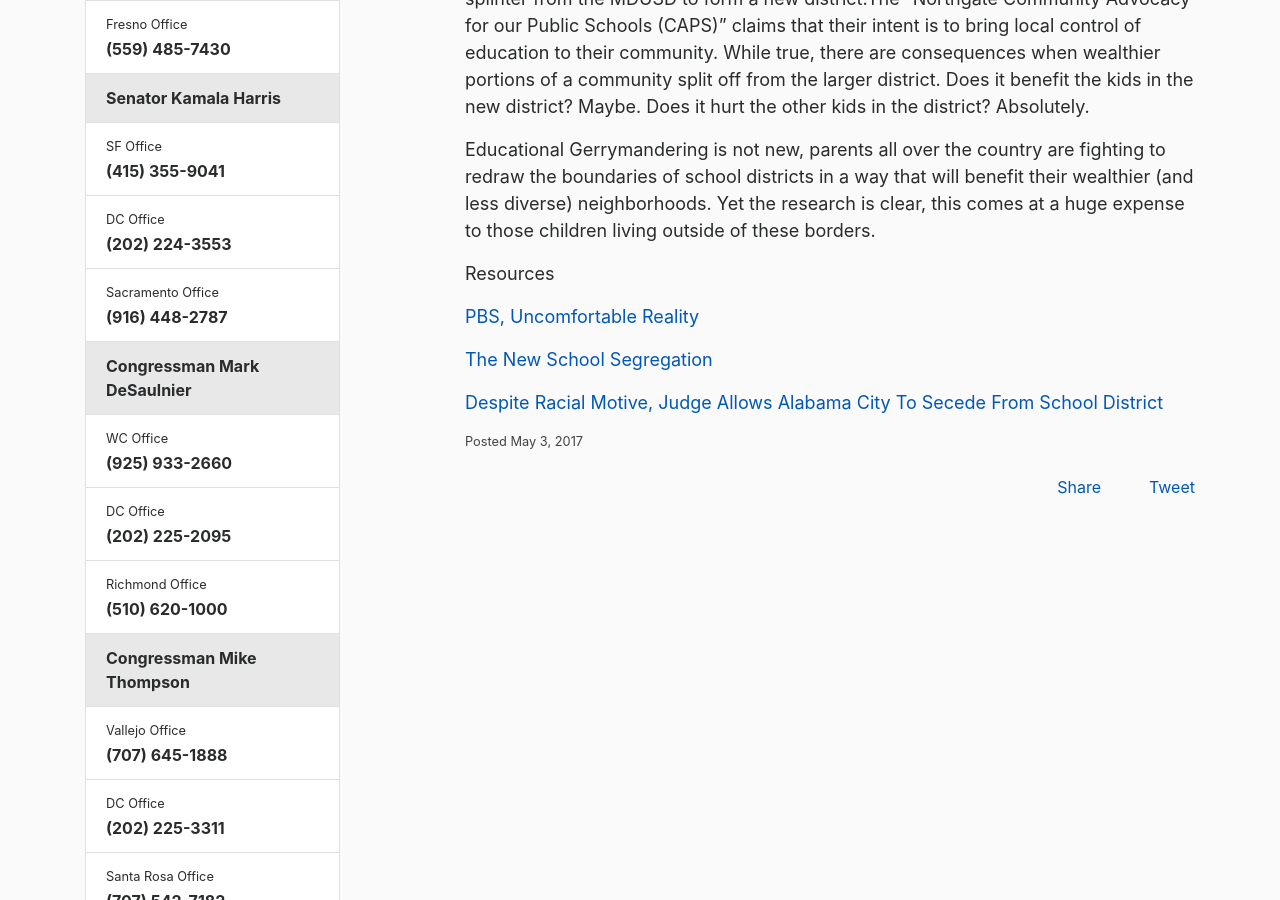
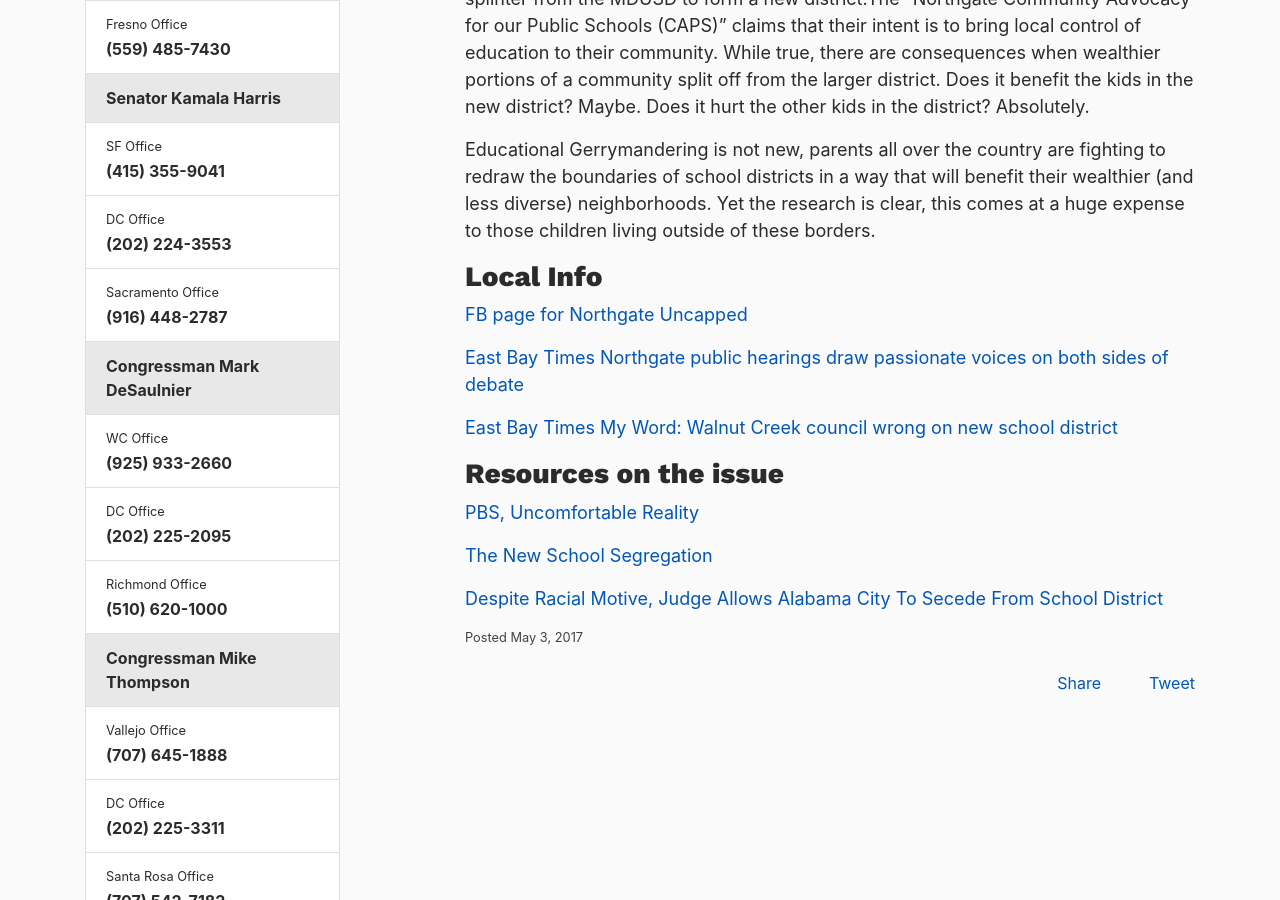
Before and after one commit to IndivisibleTemplate/BasicTemplate, a Jekyll site: the page built from _posts/2017-05-03-educational-gerrymandering.markdown, in a window 1280 px wide and 900 px high, scrolled down 829 px. Built offline with Jekyll 4.4.1, drawn with Linux system fonts in a browser that asks for light colours; nearby versions of some CDN libraries; comment, search, counter and statistics services are not loaded.

Commit message:
Updated Educational Gerrymandering

```diff
--- a/_posts/2017-05-03-educational-gerrymandering.markdown
+++ b/_posts/2017-05-03-educational-gerrymandering.markdown
@@ -12,8 +12,8 @@ main-image: "/uploads/public-education-540px.jpg"
 Help the Mt Diablo School District stay united. Here is how you can help:
 * Email the five members of the County Board of Education
 
-[Email addresses and multiple email examples
-for County Board of Ed](http://drive.google.com/open?id=1WgvKEhSGMubdw0VA3BEXDaAAoiZU-PXxw5Wi3r3opR8)
+**[Email addresses and multiple email examples
+for County Board of Ed](http://drive.google.com/open?id=1WgvKEhSGMubdw0VA3BEXDaAAoiZU-PXxw5Wi3r3opR8)**
 
 Background
 There is an attempt for five schools (Northgate High, Foothill Middle, Bancroft Elementary,
@@ -24,12 +24,23 @@ consequences when wealthier portions of a community split off from the larger di
 benefit the kids in the new district? Maybe. Does it hurt the other kids in the district? Absolutely.
 
 
+
+
 Educational Gerrymandering is not new, parents all over the country are fighting to redraw the
 boundaries of school districts in a way that will benefit their wealthier (and less diverse)
 neighborhoods. Yet the research is clear, this comes at a huge expense to those children living
 outside of these borders.
 
-Resources
+
+### Local Info
+
+[FB page for Northgate Uncapped](https://www.facebook.com/northgateuncapped/)
+
+[East Bay Times Northgate public hearings draw passionate voices on both sides of debate](http://www.eastbaytimes.com/2017/05/04/northgate-public-hearings-draw-passionate-voices-on-both-sides-of-debate/#comments)
+
+[East Bay Times My Word: Walnut Creek council wrong on new school district](http://www.eastbaytimes.com/2017/05/01/my-word-walnut-creek-council-wrong-on-new-school-district/)
+
+### Resources on the issue
 
 [PBS, Uncomfortable Reality](http://www.pbs.org/wgbh/frontline/article/the-uncomfortable-reality-of-community-schools/)
 
```
